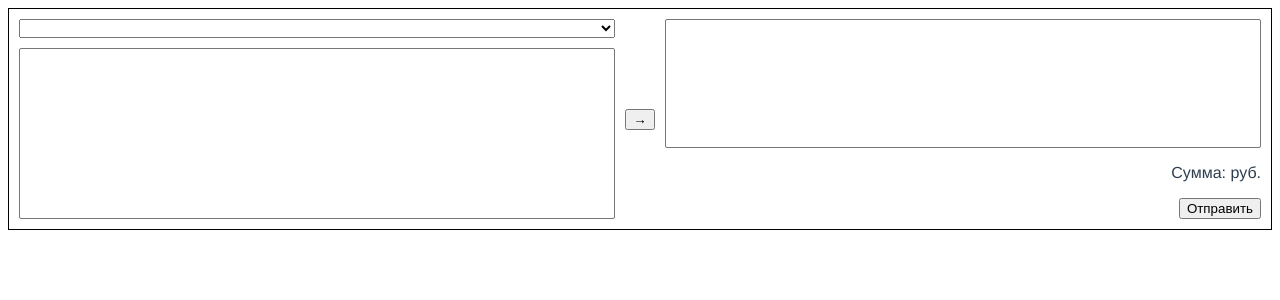
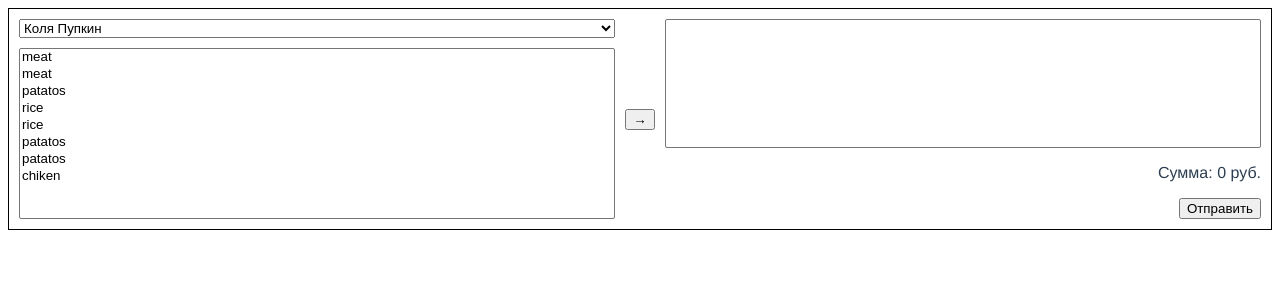
Before and after one commit to MikhailMos/myFirstProject, a Vue app: page / in a window 1280 px wide. Shown: the top 300 px of the page. Built offline with nearby package versions, Linux system fonts and the light colour scheme.

Commit message:
Добавляет заполнение первичными данными

```diff
--- a/src/App.vue
+++ b/src/App.vue
@@ -26,9 +26,7 @@
     font-family: 'Avenir', Helvetica, Arial, sans-serif;
     -webkit-font-smoothing: antialiased;
     -moz-osx-font-smoothing: grayscale;
-    /* text-align: center; */
     color: #2c3e50;
-    /* margin-top: 60px; */
   }
 
   .orderForm {
--- a/src/components/orderFormNomenclature.vue
+++ b/src/components/orderFormNomenclature.vue
@@ -1,18 +1,115 @@
 <template>
     <div class="nomenclature-section">
         <select name="customers" id="customers" class="nomenclature__customers">
-            <option value=""></option>
+            <option v-for="item in arrCustomers" v-bind:value="item.id">{{ item.name + ' ' + item.surname }}</option>
         </select>
         <select name="products" id="products" class="nomenclature__products" multiple="multiple">
-            <option value=""></option>
+            <option v-for="item in getDish" v-bind:value="item.id">{{ item.name }}</option>
         </select>
     </div>
 </template>
 
 <script>
     export default {
-        name: 'orderFormNomenclature'
+        name: 'orderFormNomenclature',
+        computed: {
+            arrCustomers () {
+                var dataCustomers = new Array();
+                var countCustomers = NAME.length + SURNAME.length;
+                for (var i = 0; i < countCustomers; i++) {
+
+                    dataCustomers.push(CustomerObject(400 + i));
+                }
+
+                return dataCustomers;
+            },
+            getDish () {
+                var arrDishes = new Array;
+
+                for (var i = 0; i < COUTN_DISHES; i++) {
+                    var tempObj = DishObject();
+                    tempObj.id = tempObj.id + i;
+                    tempObj.grp_id = tempObj.grp_id + i;
+                    arrDishes.push(tempObj);
+                }
+
+                return arrDishes;
+            }
+        }
     }
+
+    var NAME = ['Вася', 'Коля', 'Миша', 'Алексей', 'Иван', 'Григорий', 'Андрей'];
+    var SURNAME = ['Пупкин', 'Иванович', 'Никифоров', 'Тимофеев'];
+    var COUTN_DISHES = 8;
+    var COOCING = ['meat', 'chiken', 'rice', 'patatos', 'kebab'];
+    var DATA_PRODUCT = {
+        errorcode: 0,
+        errorstring: '',
+        params: ''
+    }
+
+    var getRandom = function (min, max) {
+        return Math.floor(Math.random() * (max - min) + min);
+    }
+
+    var DishObject = function () {
+        return {
+            id: 1000,
+            grp_id: 2000,
+            name: COOCING[getRandom(0, COOCING.length - 1)],
+            color: 'rgb(' + getRandom(0, 255) + ', ' + getRandom(0, 255) + ', ' + getRandom(0, 255) + ')',
+            font_color: 'rgb(' + getRandom(0, 255) + ', ' + getRandom(0, 255) + ', ' + getRandom(0, 255) + ')',
+            type: 'dish',
+            includedinsections: '',
+            includedinmenu: true,
+            img: 1010100101,
+            deleted: false,
+            price: 10.0,
+            fat: 0,
+            fiber: 1.1,
+            carbs: 0.1,
+            energy: 1.1,
+            weight: 120,
+            capacity: 0.6,
+            allergen: 'atention',
+            alkopercent: 0.01,
+            stop_list: 0,
+            category: 2222,
+            description: 'it\'s delition',
+            fullname: 'soup',
+            fullnameenglish: 'soup',
+            descriptionenglish: 'it\'s delitions',
+            kitchenname: 'bla',
+            inquickmenu: false,
+            qrow: '',
+            qcolumn: '',
+            qpage: '',
+            natsenka: 0,
+            cost: 120,
+            costperc: 0,
+            dish_discounts:[0, 5, 10]
+        }
+    }
+
+    var CustomerObject = function (id) {
+        return {
+            whenCreated: new Date(),
+            registeredDate: new Date(),
+            lastVisitDate: new Date(),
+            firstOrderDate: new Date(),
+            anonymized: false,
+            birthday: new Date(getRandom(1970, 2000), getRandom(1, 12), getRandom(1, 28)),
+            comment: '',
+            email: '',
+            id: id,
+            isDeleted: false,
+            middleName: '',
+            name: NAME[getRandom(0, NAME.length - 1)],
+            phone: '',
+            surname: SURNAME[getRandom(0, SURNAME.length - 1)]
+        }
+    }
+
 </script>
 
 <style scoped>
--- a/src/components/orderFormResult.vue
+++ b/src/components/orderFormResult.vue
@@ -11,8 +11,10 @@
 <script>
     export default {
         name: 'orderFormResult',
-        props: {
-            resltSum: Number
+        data () {
+            return {
+                resultSum: 0
+            }
         }
     }
 </script>
```
